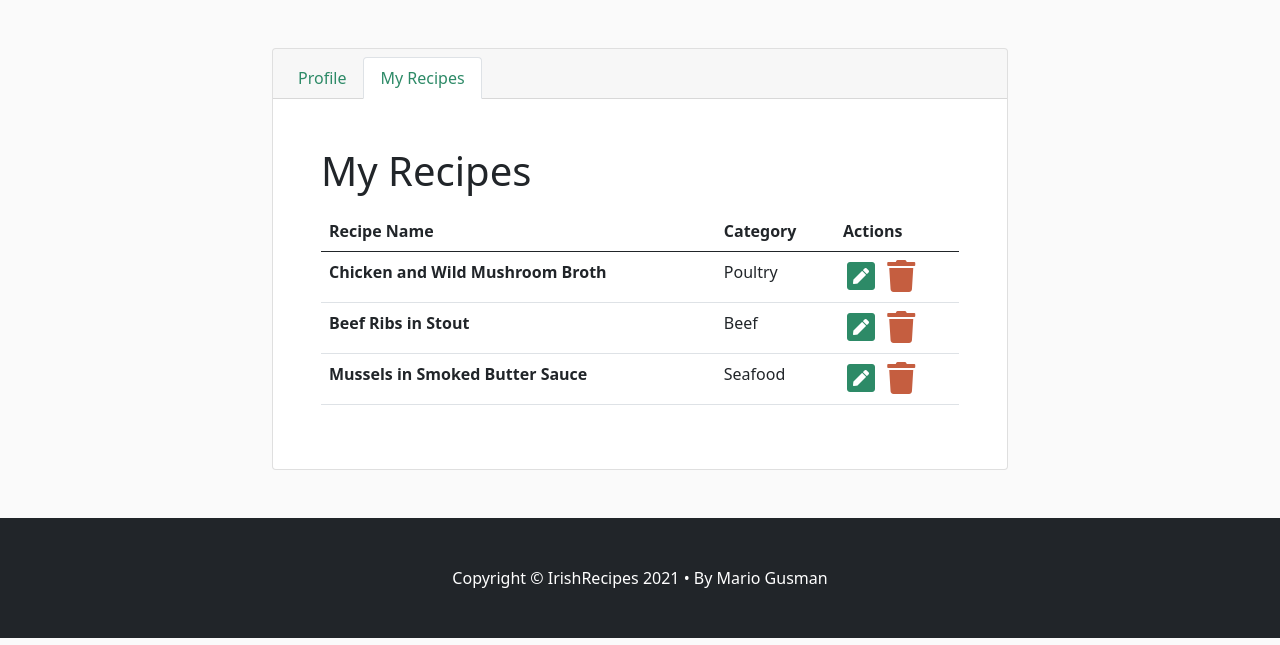
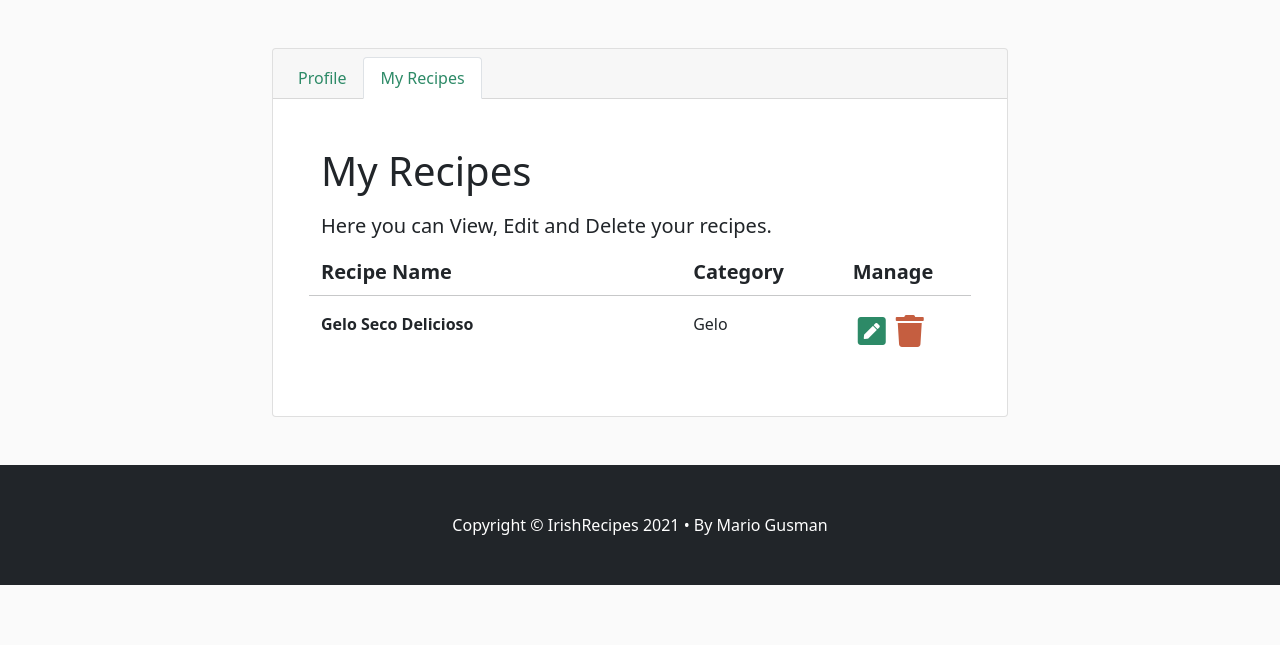
Before and after one commit to mariogusman/MS3-Irish-Recipes, a Flask app: template templates/profile.html in a window 1280 px wide, after a click on "My Recipes". Shown: the part 74-719 px from the top of the page. Run offline with Flask 2, Linux system fonts and the light colour scheme; the template is opened without the code that fills it, so the values that code supplies are empty; some libraries are stand-ins or nearby versions; some web fonts are replaced.

Commit message:
Update Profile.html to show user recipes

```diff
--- a/app.py
+++ b/app.py
@@ -91,7 +91,9 @@ def profile(username):
     username = mongo.db.users.find_one({"username": session["user"]})["username"]
 
     if session["user"]:
-        return render_template("profile.html", username=username)
+        # Retrieve recipes from db added by user
+        recipes = list(mongo.db.recipes.find({"author": username}).sort("date", -1))
+        return render_template("profile.html", username=username, recipes=recipes)
 
     return redirect(url_for("login"))
 
@@ -123,7 +125,7 @@ def addrecipe():
             # alerts users that recipe was published
             flash("Recipe Published Successfully!")
             # redirects users to the profile page
-            return redirect(url_for("profile"))
+            return redirect(url_for("profile", username=session["user"]))
 
         return render_template("add_recipe.html")
 
--- a/templates/profile.html
+++ b/templates/profile.html
@@ -28,9 +28,9 @@
                         <div class="tab-pane fade show active py-5 px-5" id="profile" role="tabpanel"
                             aria-labelledby="profile-tab">
                             <p class="display-6">Profile</p>
-                            <p>You can update your <strong>Instagram</strong> and <strong>Youtube</strong> pages
-                                below. <br> These will be shown on
-                                your recipes right under your name!</p>
+                            <p class="lead">You can update your <strong>Instagram</strong> and <strong>Youtube</strong>
+                                pages below. <br>
+                                They will be shown on your recipes right next to your name!</p>
 
                             <div class="input-group mb-3">
                                 <span class="input-group-text" id="basic-addon1"><i class="fas fa-user"></i></span>
@@ -54,42 +54,70 @@
                         <!-- List of recipes by the user Tab -->
                         <div class="tab-pane fade py-5 px-5" id="recipes" role="tabpanel" aria-labelledby="recipes-tab">
                             <p class="display-6">My Recipes</p>
+                            <p class="lead">Here you can View, Edit and Delete your recipes.</p>
 
-                            <table class="table table-hover py-3">
-                                <thead>
-                                    <tr>
-                                        <th scope="col">Recipe Name</th>
-                                        <th scope="col">Category</th>
-                                        <th scope="col">Actions</th>
-                                    </tr>
-                                </thead>
-                                <tbody>
-                                    <tr>
-                                        <th scope="row">Chicken and Wild Mushroom Broth</th>
-                                        <td>Poultry</td>
-                                        <td>
-                                            <a href="#"><i class="fas fa-pen-square fa-2x mx-1"></i></a>
-                                            <a href="#"><i class="fas fa-trash fa-2x mx-1"></i></a>
-                                        </td>
-                                    </tr>
-                                    <tr>
-                                        <th scope="row">Beef Ribs in Stout</th>
-                                        <td>Beef</td>
-                                        <td>
-                                            <a href="#"><i class="fas fa-pen-square fa-2x mx-1"></i></a>
-                                            <a href="#"><i class="fas fa-trash fa-2x mx-1"></i></a>
-                                        </td>
-                                    </tr>
-                                    <tr>
-                                        <th scope="row">Mussels in Smoked Butter Sauce</th>
-                                        <td>Seafood</td>
-                                        <td>
-                                            <a href="#"><i class="fas fa-pen-square fa-2x mx-1"></i></a>
-                                            <a href="#"><i class="fas fa-trash fa-2x mx-1"></i></a>
-                                        </td>
-                                    </tr>
-                                </tbody>
-                            </table>
+
+
+                            <!-- My Recipes Area -->
+                            <div class="row">
+                                <!-- Labels -->
+                                <div class="fw-bold fs-5 d-flex flex-row ">
+                                    <div class="col-7">Recipe Name</div>
+                                    <div class="col-3">Category</div>
+                                    <div class="col-2">Manage</div>
+                                </div>
+
+                                <hr class="mt-2">
+
+                                <!-- Recipes -->
+                                <ul>
+                                    <li class="d-flex flex-row">
+                                        <div class="col-7">
+                                            <p class="fw-bold">Gelo Seco Delicioso</p>
+                                        </div>
+                                        <div class="col-3">Gelo</div>
+                                        <div class="col-2 d-flex flex-row align-content-start">
+                                            <button class="btn g-0 m-0 p-0"><i
+                                                    class="fas fa-pen-square fa-2x mx-1"></i></button>
+                                            <button class="btn g-0 m-0 p-0"><i
+                                                    class="fas fa-trash fa-2x mx-1"></i></button>
+                                        </div>
+                                    </li>
+
+                                    {% if recipes %}
+                                    {% for recipe in recipes %}
+                                    <li class="d-flex flex-row">
+                                        <div class="col-7">
+                                            <p class="fw-bold">{{ recipe.title.title() }}</p>
+                                        </div>
+                                        <div class="col-3">{{ recipe.category.title().replace("_", " & ") }}</div>
+                                        <div class="col-2 d-flex flex-row align-content-start">
+                                            <!-- Edit button -->
+                                            <button class="btn g-0 m-0 p-0">
+                                                <i class="fas fa-pen-square fa-2x mx-1"></i>
+                                            </button>
+                                            <!-- Delete button -->
+                                            <button class="btn g-0 m-0 p-0">
+                                                <i class="fas fa-trash fa-2x mx-1"></i>
+                                            </button>
+                                        </div>
+                                    </li>
+                                    {% endfor %}
+                                    {% endif %}
+
+                                </ul>
+                            </div>
+
+
+
+
+
+
+
+
+
+
+
                         </div>
                     </div>
 
```
